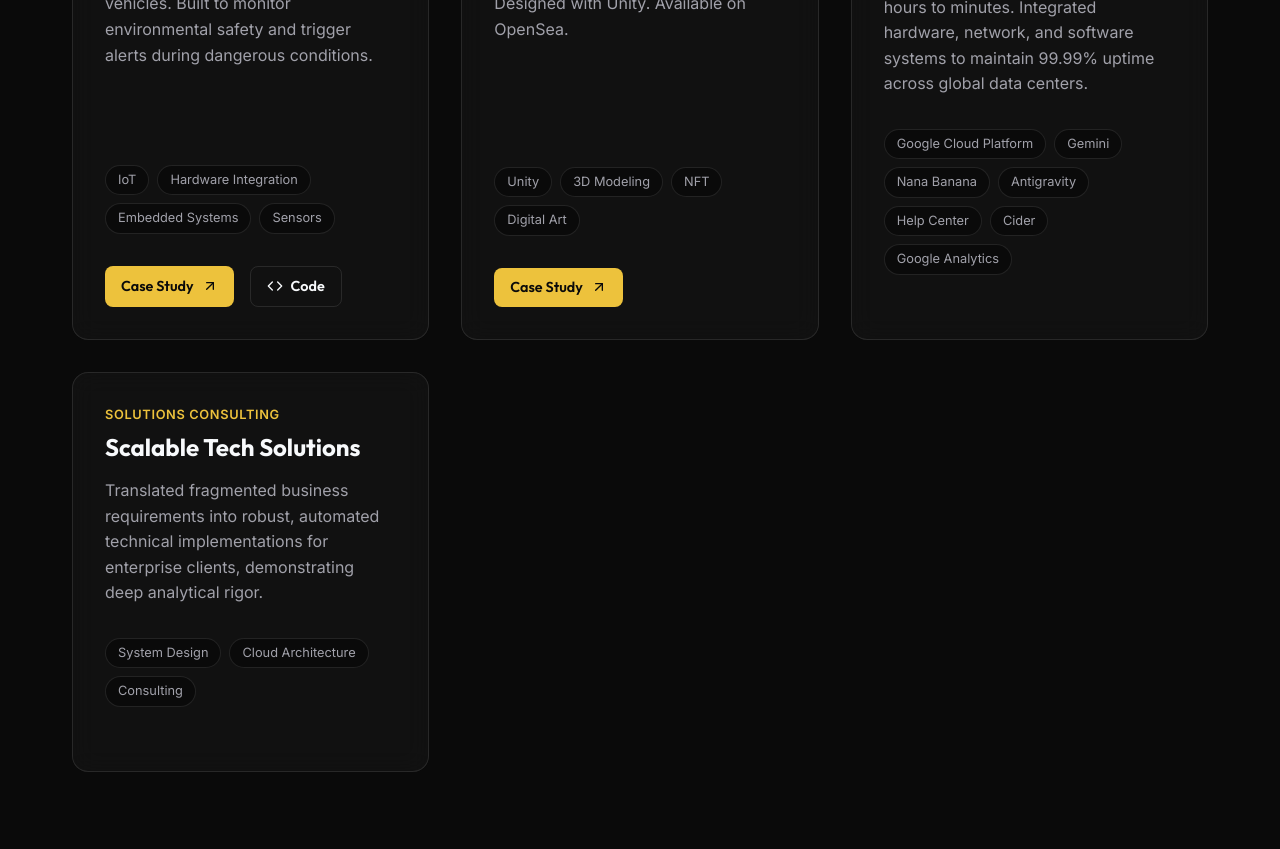
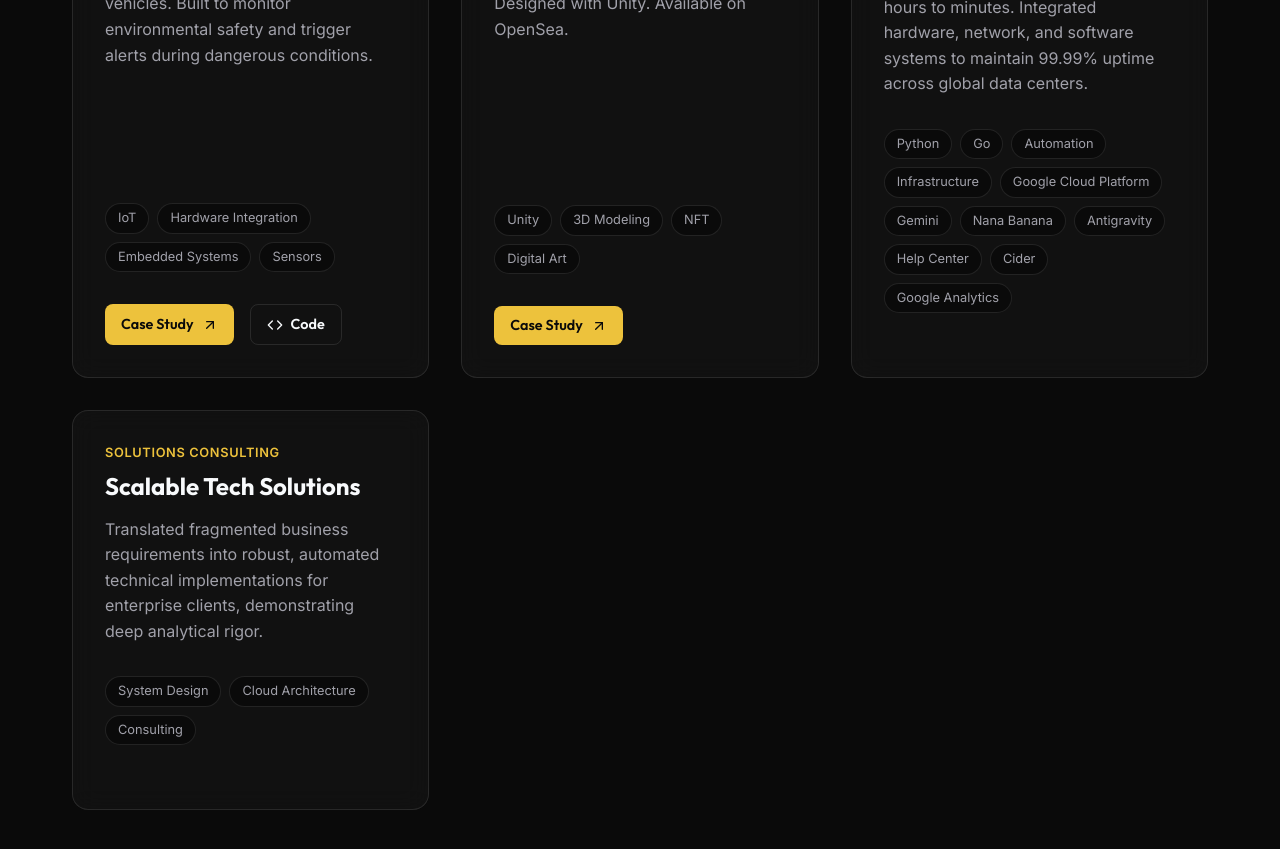
Before and after one commit to Black-Inspector-Gadget/dj-app, a React (Vite) app: page / in a window 1280 px wide. Shown: the part 4500-5349 px from the top of the page. Built offline with nearby package versions, Linux system fonts and the light colour scheme.

Commit message:
Restored original tags alongside new tags for Workflow Automation Suite

```diff
--- a/src/components/Projects.jsx
+++ b/src/components/Projects.jsx
@@ -44,7 +44,7 @@ const Projects = () => {
       title: "Workflow Automation Suite",
       category: "Internal Tools",
       description: "Developed comprehensive tools that reduced operational workflows from hours to minutes. Integrated hardware, network, and software systems to maintain 99.99% uptime across global data centers.",
-      tags: ["Google Cloud Platform", "Gemini", "Nana Banana", "Antigravity", "Help Center", "Cider", "Google Analytics"]
+      tags: ["Python", "Go", "Automation", "Infrastructure", "Google Cloud Platform", "Gemini", "Nana Banana", "Antigravity", "Help Center", "Cider", "Google Analytics"]
     },
     {
       title: "Scalable Tech Solutions",
```
